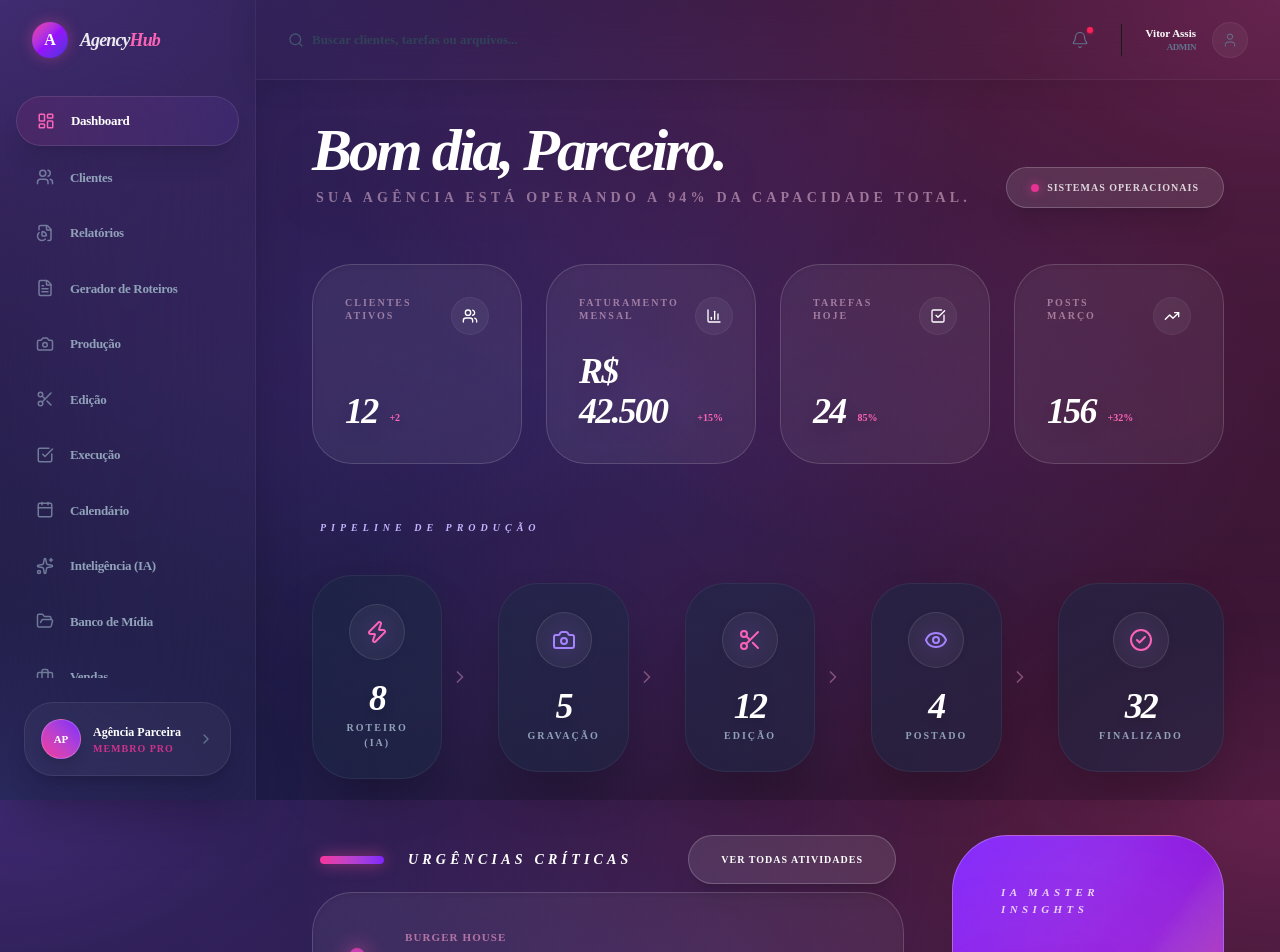
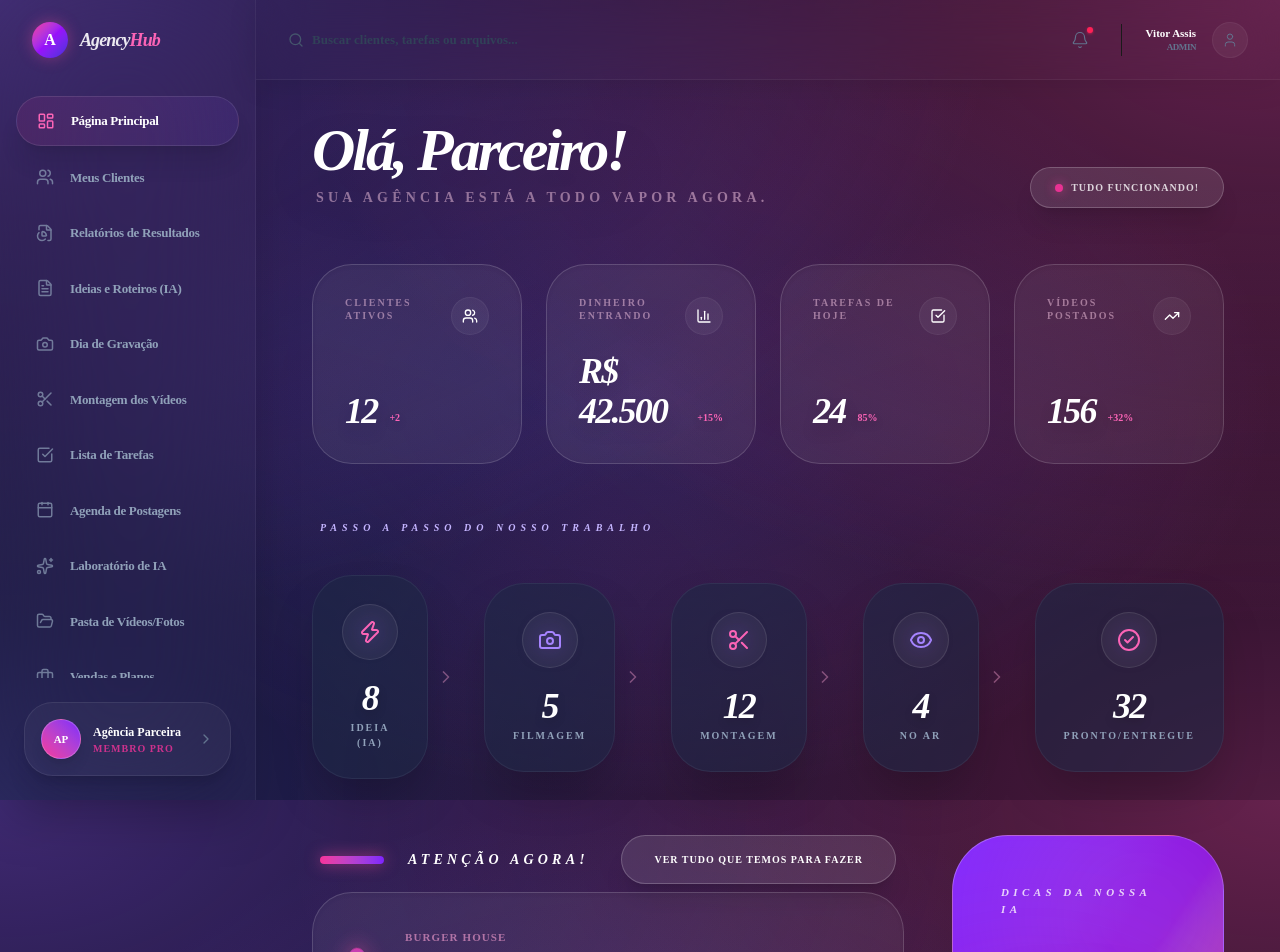
Before and after one commit to victordeassis6-creator/AGENCYHUB, a Next.js app: page / in a window 1280 px wide. Shown: the top 952 px of the page. Built offline with nearby package versions, Linux system fonts and the light colour scheme.

Commit message:
UX: Complete Simplification and Interactivity Overhaul (v4.0)

```diff
--- a/app/page.tsx
+++ b/app/page.tsx
@@ -7,21 +7,22 @@ import {
   Camera, Scissors, Eye, CheckCircle2, ChevronRight,
   Zap, Star
 } from "lucide-react"
+import Link from "next/link"
 
 export default function Dashboard() {
   const stats = [
-    { label: "Clientes Ativos", value: "12", icon: Users, trend: "+2", color: "from-pink-400 to-violet-400" },
-    { label: "Faturamento Mensal", value: "R$ 42.500", icon: BarChart3, trend: "+15%", color: "from-pink-400 to-violet-400" },
-    { label: "Tarefas Hoje", value: "24", icon: CheckSquare, trend: "85%", color: "from-pink-400 to-violet-400" },
-    { label: "Posts Março", value: "156", icon: TrendingUp, trend: "+32%", color: "from-pink-400 to-violet-400" },
+    { label: "Clientes Ativos", value: "12", icon: Users, trend: "+2", color: "from-pink-400 to-violet-400", href: "/clientes" },
+    { label: "Dinheiro Entrando", value: "R$ 42.500", icon: BarChart3, trend: "+15%", color: "from-pink-400 to-violet-400", href: "/vendas" },
+    { label: "Tarefas de Hoje", value: "24", icon: CheckSquare, trend: "85%", color: "from-pink-400 to-violet-400", href: "/execucao" },
+    { label: "Vídeos Postados", value: "156", icon: TrendingUp, trend: "+32%", color: "from-pink-400 to-violet-400", href: "/relatorios" },
   ]
 
   const pipelineStages = [
-    { label: "Roteiro (IA)", count: 8, icon: Zap, color: "text-pink-400" },
-    { label: "Gravação", count: 5, icon: Camera, color: "text-violet-400" },
-    { label: "Edição", count: 12, icon: Scissors, color: "text-pink-400" },
-    { label: "Postado", count: 4, icon: Eye, color: "text-violet-400" },
-    { label: "Finalizado", count: 32, icon: CheckCircle2, color: "text-pink-400" },
+    { label: "Ideia (IA)", count: 8, icon: Zap, color: "text-pink-400", href: "/roteiros" },
+    { label: "Filmagem", count: 5, icon: Camera, color: "text-violet-400", href: "/producao" },
+    { label: "Montagem", count: 12, icon: Scissors, color: "text-pink-400", href: "/edicao" },
+    { label: "No Ar", count: 4, icon: Eye, color: "text-violet-400", href: "/relatorios" },
+    { label: "Pronto/Entregue", count: 32, icon: CheckCircle2, color: "text-pink-400", href: "/relatorios" },
   ]
 
   return (
@@ -29,19 +30,19 @@ export default function Dashboard() {
       {/* Welcome Header */}
       <div className="flex flex-col md:flex-row md:items-end justify-between gap-4">
         <div>
-          <h1 className="text-6xl font-black tracking-tighter text-white mb-2 italic drop-shadow-2xl">Bom dia, Parceiro.</h1>
-          <p className="text-pink-200/50 text-sm font-bold uppercase tracking-[0.3em] ml-1">Sua agência está operando a 94% da capacidade total.</p>
+          <h1 className="text-6xl font-black tracking-tighter text-white mb-2 italic drop-shadow-2xl">Olá, Parceiro!</h1>
+          <p className="text-pink-200/50 text-sm font-bold uppercase tracking-[0.3em] ml-1">Sua agência está a todo vapor agora.</p>
         </div>
         <div className="flex items-center gap-2 text-[10px] font-black uppercase tracking-widest text-white/80 bg-white/10 border border-white/20 px-6 py-3 rounded-full backdrop-blur-3xl shadow-xl">
            <div className="h-2 w-2 rounded-full bg-pink-500 shadow-[0_0_12px_rgba(236,72,153,0.8)] animate-pulse" />
-           Sistemas Operacionais
+           Tudo Funcionando!
         </div>
       </div>
 
       {/* Stats Grid - Defined Containers v3.4 */}
       <div className="grid gap-6 md:grid-cols-4">
         {stats.map((stat, i) => (
-          <div key={i} className="group relative overflow-hidden p-8 rounded-[2.5rem] glass-glow border-white/[0.15] hover:scale-[1.02] duration-500 min-h-[180px] flex flex-col justify-between">
+          <Link key={i} href={stat.href} className="group relative overflow-hidden p-8 rounded-[2.5rem] glass-glow border-white/[0.15] hover:scale-[1.02] duration-500 min-h-[180px] flex flex-col justify-between cursor-pointer">
              <div className="flex items-start justify-between gap-4">
                 <span className="text-[10px] font-black uppercase tracking-[0.2em] text-pink-200/50 leading-tight">{stat.label}</span>
                 <div className={`shrink-0 p-2.5 rounded-xl bg-white/5 border border-white/5 group-hover:bg-gradient-to-br ${stat.color} transition-all duration-300`}>
@@ -52,23 +53,23 @@ export default function Dashboard() {
                 <h3 className="text-4xl font-black text-white italic tracking-tighter drop-shadow-xl">{stat.value}</h3>
                 <span className="text-[10px] font-black text-pink-400 mb-1.5 drop-shadow-lg">{stat.trend}</span>
              </div>
-          </div>
+          </Link>
         ))}
       </div>
 
       {/* 🔄 ESTEIRA FLOW - Defined Boxes v3.4 */}
       <div className="space-y-8">
-        <h2 className="text-[10px] font-black uppercase tracking-[0.5em] text-violet-300 mb-10 ml-2 italic">Pipeline de Produção</h2>
+        <h2 className="text-[10px] font-black uppercase tracking-[0.5em] text-violet-300 mb-10 ml-2 italic">Passo a Passo do nosso Trabalho</h2>
         <div className="flex flex-wrap md:flex-nowrap gap-5 items-center">
            {pipelineStages.map((stage, i) => (
              <div key={i} className="flex-1 flex items-center group">
-                <div className="flex-1 glass rounded-[2.5rem] p-7 text-center hover:bg-white/10 transition-all cursor-pointer group-hover:-translate-y-2 duration-300 border-white/20 group-hover:border-pink-500/40 shadow-2xl">
+                <Link href={stage.href} className="flex-1 glass rounded-[2.5rem] p-7 text-center hover:bg-white/10 transition-all cursor-pointer group-hover:-translate-y-2 duration-300 border-white/20 group-hover:border-pink-500/40 shadow-2xl">
                    <div className="h-14 w-14 mx-auto mb-5 rounded-2xl bg-white/5 flex items-center justify-center border border-white/10 group-hover:shadow-[0_0_20px_rgba(236,72,153,0.3)] transition-all">
                       <stage.icon className={`h-6 w-6 ${stage.color} drop-shadow-[0_0_10px_rgba(139,92,246,0.5)]`} />
                    </div>
                    <div className="text-4xl font-black text-white leading-none mb-1 tracking-tighter italic drop-shadow-lg">{stage.count}</div>
                    <div className="text-[10px] font-black uppercase tracking-[0.2em] text-slate-400 group-hover:text-pink-300 transition-colors">{stage.label}</div>
-                </div>
+                </Link>
                 {i < pipelineStages.length - 1 && (
                    <div className="hidden md:flex flex-col items-center px-2 opacity-40">
                       <ChevronRight className="w-5 h-5 text-pink-300" />
@@ -85,9 +86,9 @@ export default function Dashboard() {
            <div className="flex items-center justify-between mb-2 px-2">
               <div className="flex items-center gap-6">
                  <div className="h-2 w-16 bg-gradient-to-r from-pink-500 to-violet-600 rounded-full shadow-[0_0_15px_rgba(236,72,153,0.6)]" />
-                 <h3 className="text-sm font-black uppercase tracking-[0.3em] text-white italic">Urgências Críticas</h3>
+                 <h3 className="text-sm font-black uppercase tracking-[0.3em] text-white italic">Atenção Agora!</h3>
               </div>
-              <button className="text-[10px] font-black text-white hover:text-pink-400 transition-all uppercase tracking-widest bg-white/10 border border-white/20 px-8 py-4 rounded-2xl shadow-xl">Ver Todas Atividades</button>
+              <Link href="/execucao" className="text-[10px] font-black text-white hover:text-pink-400 transition-all uppercase tracking-widest bg-white/10 border border-white/20 px-8 py-4 rounded-2xl shadow-xl">Ver Tudo que temos para fazer</Link>
            </div>
 
            <div className="space-y-5">
@@ -114,24 +115,24 @@ export default function Dashboard() {
                <div className="absolute -top-20 -right-20 w-80 h-80 bg-white/20 rounded-full blur-[100px] group-hover:scale-150 transition-transform duration-1000" />
                <div className="absolute -bottom-20 -left-20 w-80 h-80 bg-pink-400/20 rounded-full blur-[100px]" />
 
-              <p className="text-[11px] font-black uppercase tracking-[0.4em] text-white/80 mb-8 italic">IA Master Insights</p>
-              <h4 className="text-3xl font-black italic leading-tight mb-10 tracking-tighter drop-shadow-2xl">Sua produção disparou 12% nesta semana.</h4>
+               <p className="text-[11px] font-black uppercase tracking-[0.4em] text-white/80 mb-8 italic">Dicas da nossa IA</p>
+               <h4 className="text-3xl font-black italic leading-tight mb-10 tracking-tighter drop-shadow-2xl">Sua agência está criando mais vídeos esta semana!</h4>
 
-              <button className="w-full py-5 bg-white text-purple-900 rounded-[1.5rem] font-black text-xs uppercase tracking-[0.2em] hover:scale-[0.97] hover:bg-pink-50 transition-all shadow-2xl border-0">Ver Estratégia</button>
+               <Link href="/ia" className="block w-full py-5 bg-white text-purple-900 rounded-[1.5rem] font-black text-xs text-center uppercase tracking-[0.2em] hover:scale-[0.97] hover:bg-pink-50 transition-all shadow-2xl border-0">Ver Estratégia</Link>
             </div>
 
             <div className="p-12 rounded-[3.5rem] glass space-y-10 relative overflow-hidden border-white/25 shadow-2xl">
                <div className="flex items-center justify-between">
                   <h4 className="text-[11px] font-black text-white/50 uppercase tracking-widest flex items-center gap-3">
-                    <Star className="w-4 h-4 text-pink-500 drop-shadow-[0_0_8px_rgba(236,72,153,0.6)]" /> Performance
+                     <Star className="w-4 h-4 text-pink-500 drop-shadow-[0_0_8px_rgba(236,72,153,0.6)]" /> Como estamos indo
                   </h4>
                   <div className="text-[9px] font-black bg-pink-500 text-white px-3 py-1.5 rounded-full shadow-lg italic">AO VIVO</div>
                </div>
 
                <div className="space-y-9">
                   {[
-                   { label: "Taxa de Entrega", val: "94%", color: "from-pink-500 to-violet-500" },
-                   { label: "Crescimento IG", val: "72%", color: "from-violet-500 to-indigo-500" },
+                    { label: "Trabalhos Entregues", val: "94%", color: "from-pink-500 to-violet-500" },
+                    { label: "Novos Seguidores", val: "72%", color: "from-violet-500 to-indigo-500" },
                    ].map((bar, i) => (
                     <div key={i} className="space-y-4">
                        <div className="flex justify-between text-[12px] font-black text-white/70 tracking-wider">
--- a/components/layout/sidebar.tsx
+++ b/components/layout/sidebar.tsx
@@ -10,17 +10,17 @@ import {
 } from "lucide-react"
 
 const navItems = [
-  { name: "Dashboard", href: "/", icon: LayoutDashboard },
-  { name: "Clientes", href: "/clientes", icon: Users },
-  { name: "Relatórios", href: "/relatorios", icon: FilePieChart },
-  { name: "Gerador de Roteiros", href: "/roteiros", icon: FileText },
-  { name: "Produção", href: "/producao", icon: Camera },
-  { name: "Edição", href: "/edicao", icon: Scissors },
-  { name: "Execução", href: "/execucao", icon: CheckSquare },
-  { name: "Calendário", href: "/calendario", icon: Calendar },
-  { name: "Inteligência (IA)", href: "/ia", icon: Sparkles },
-  { name: "Banco de Mídia", href: "/midia", icon: FolderOpen },
-  { name: "Vendas", href: "/vendas", icon: Briefcase },
+  { name: "Página Principal", href: "/", icon: LayoutDashboard },
+  { name: "Meus Clientes", href: "/clientes", icon: Users },
+  { name: "Relatórios de Resultados", href: "/relatorios", icon: FilePieChart },
+  { name: "Ideias e Roteiros (IA)", href: "/roteiros", icon: FileText },
+  { name: "Dia de Gravação", href: "/producao", icon: Camera },
+  { name: "Montagem dos Vídeos", href: "/edicao", icon: Scissors },
+  { name: "Lista de Tarefas", href: "/execucao", icon: CheckSquare },
+  { name: "Agenda de Postagens", href: "/calendario", icon: Calendar },
+  { name: "Laboratório de IA", href: "/ia", icon: Sparkles },
+  { name: "Pasta de Vídeos/Fotos", href: "/midia", icon: FolderOpen },
+  { name: "Vendas e Planos", href: "/vendas", icon: Briefcase },
   { name: "Configurações", href: "/configuracoes", icon: Settings },
 ]
 
```
Lines whose indentation alone changed are shown as unchanged.
